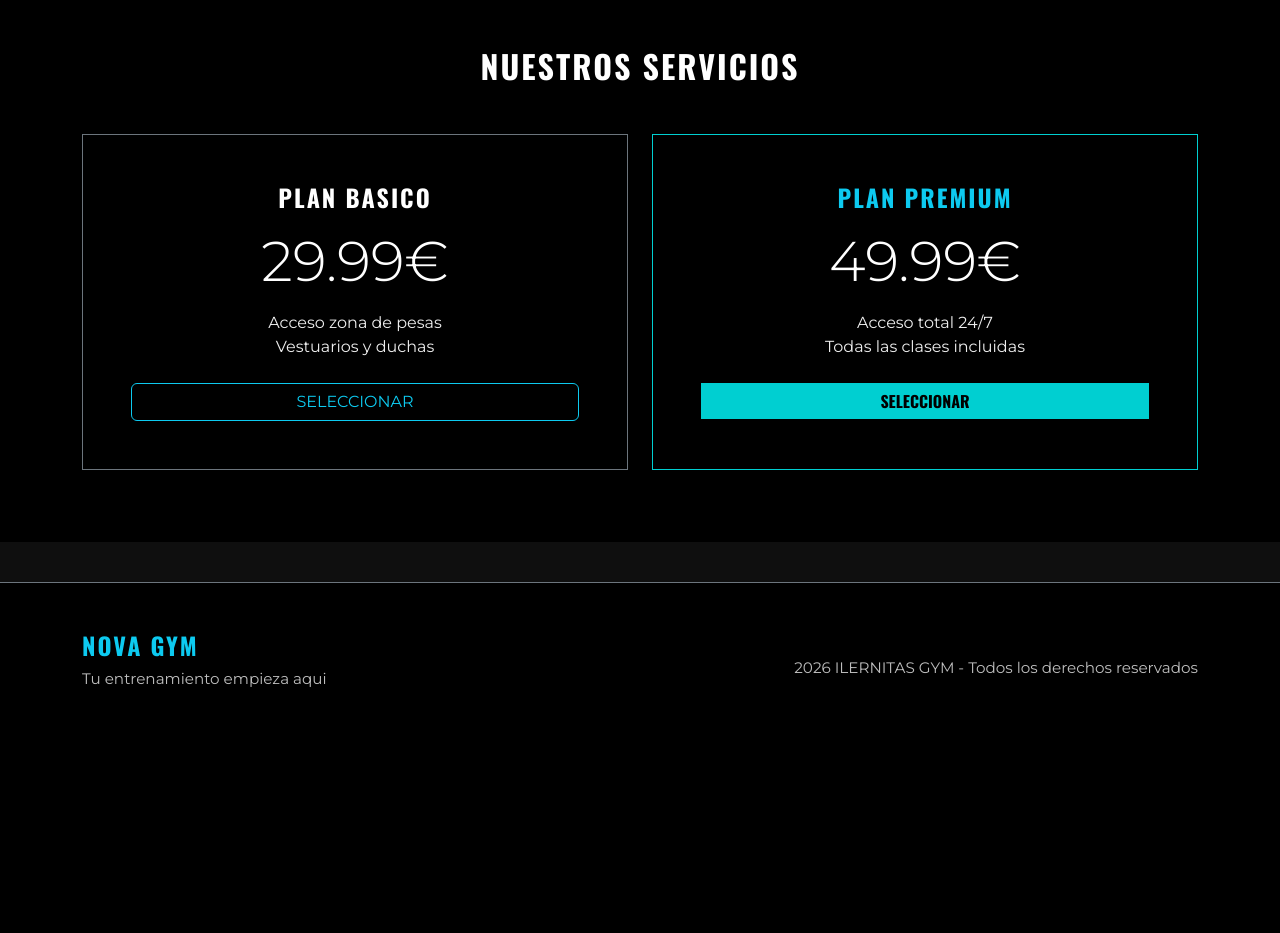
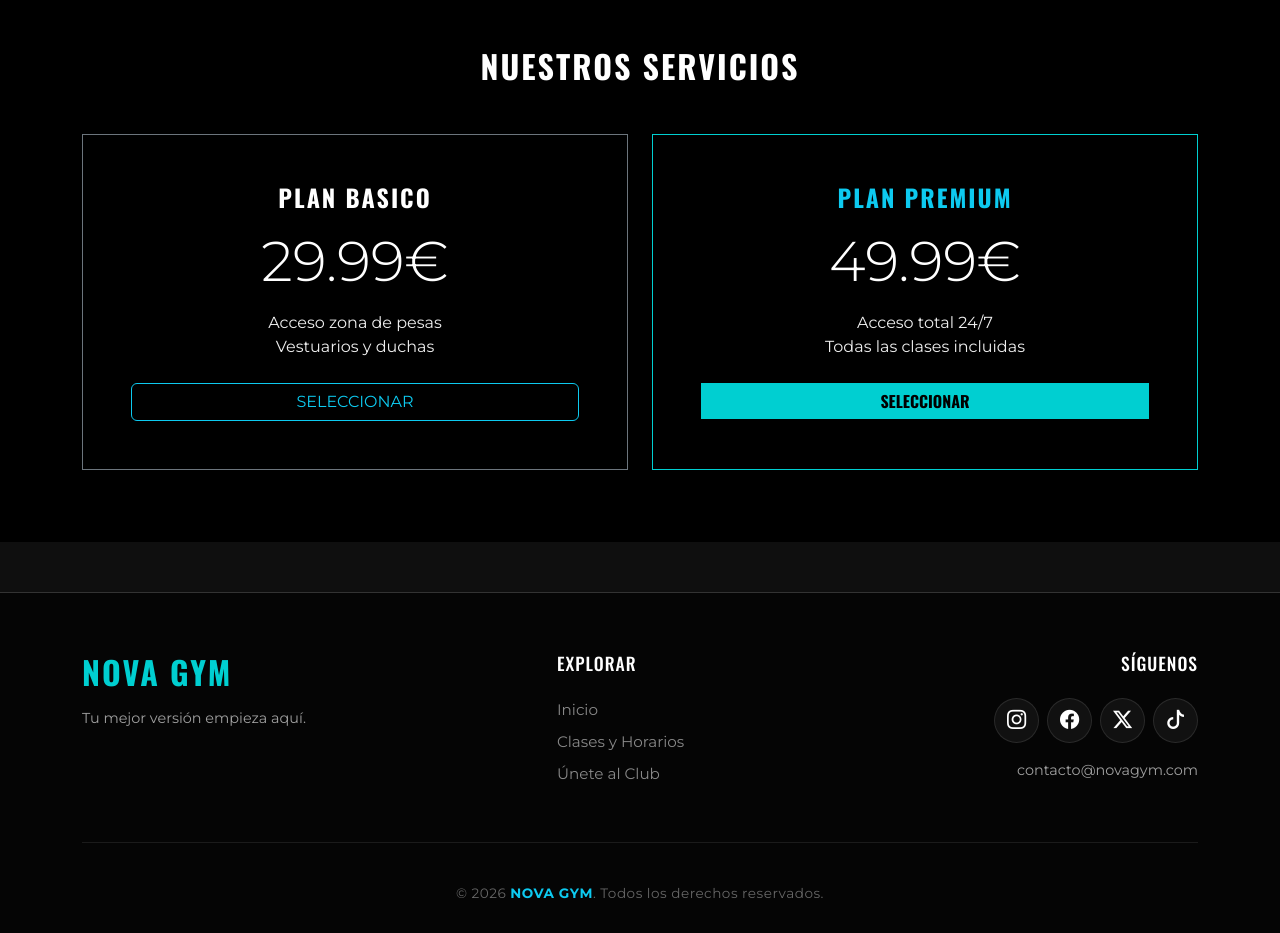
Before and after one commit to AaronEvangelista/2526-daw2-bloc2-a20-AaronEvangelista-main, a PHP site: page / in a window 1280 px wide. Shown: the part 994-1927 px from the top of the page. Before the commit the page ends 1681 px from the top, so only its background shows below. Run offline with PHP 8.4, Linux system fonts and the light colour scheme.

Commit message:
add modificaciones en el footer y css

```diff
--- a/includes/footer.php
+++ b/includes/footer.php
@@ -1,12 +1,51 @@
-<footer class="bg-black text-white py-5 border-top border-secondary">
+<link rel="stylesheet" href="https://cdn.jsdelivr.net/npm/bootstrap-icons@1.11.3/font/bootstrap-icons.min.css">
+
+<footer class="footer-premium">
     <div class="container">
+        <div class="row g-4 justify-content-between">
+
+            <div class="col-lg-4 col-md-6 text-center text-md-start">
+                <h3 class="footer-brand">NOVA GYM</h3>
+                <p class="footer-text mt-3" style="max-width: 350px; margin: 0 auto 0 0;">
+                    Tu mejor versión empieza aquí.
+                </p>
+            </div>
+
+            <div class="col-lg-3 col-md-6 text-center text-md-start">
+                <h5 class="footer-heading mb-4">Explorar</h5>
+                <ul class="list-unstyled">
+                    <li class="mb-2"><a href="../index.php" class="footer-link">Inicio</a></li>
+                    <li class="mb-2"><a href="../pages/verClases.php" class="footer-link">Clases y Horarios</a></li>
+
+                    <?php if (isset($_SESSION['rol'])): ?>
+                        <li class="mb-2"><a href="../pages/perfil.php" class="footer-link">Mi Perfil</a></li>
+                    <?php else: ?>
+                        <li class="mb-2"><a href="../sessions/registro.php" class="footer-link">Únete al Club</a></li>
+                    <?php endif; ?>
+                </ul>
+            </div>
+
+            <div class="col-lg-3 col-md-12 text-center text-md-end">
+                <h5 class="footer-heading mb-4">Síguenos</h5>
+
+                <div class="d-flex justify-content-center justify-content-md-end mb-3 gap-2">
+                    <a href="#" class="social-icon-btn"><i class="bi bi-instagram"></i></a>
+                    <a href="#" class="social-icon-btn"><i class="bi bi-facebook"></i></a>
+                    <a href="#" class="social-icon-btn"><i class="bi bi-twitter-x"></i></a>
+                    <a href="#" class="social-icon-btn"><i class="bi bi-tiktok"></i></a>
+                </div>
+
+                <p class="footer-text small">contacto@novagym.com</p>
+            </div>
+        </div>
+
+        <hr class="footer-divider">
+
         <div class="row align-items-center">
-            <div class="col-md-6 text-center text-md-start">
-                <h4 class="text-info">NOVA GYM</h4>
-                <p class="text-muted small">Tu entrenamiento empieza aqui</p>
-            </div>
-            <div class="col-md-6 text-center text-md-end">
-                <p class="text-muted mb-0"> 2026 ILERNITAS GYM - Todos los derechos reservados</p>
+            <div class="col-md-12 text-center">
+                <p class="footer-copyright mb-0">
+                    &copy; 2026 <strong class="text-info">NOVA GYM</strong>. Todos los derechos reservados.
+                </p>
             </div>
         </div>
     </div>
--- a/styles/style.css
+++ b/styles/style.css
@@ -92,24 +92,6 @@ h1, h2, h3, h4, .navbar-brand {
 .btn-info:hover {
     background-color: #fff;
     box-shadow: 0 0 15px rgba(0, 207, 209, 0.5);
-}
-
-footer {
-    background-color: #000000 !important;
-    border-top: 1px solid #333 !important;
-    color: #ffffff !important;
-    flex-shrink: 0;
-    padding: 20px 0;
-    margin-top: 40px;
-}
-
-footer h4 {
-    color: #00cfd1 !important;
-}
-
-footer p, footer span {
-    color: #ffffff !important;
-    opacity: 0.8;
 }
 
 .auth-wrapper {
@@ -218,6 +200,86 @@ footer p, footer span {
     border-color: #00cfd1 !important;
 }
 
+footer, .footer-premium {
+    background-color: #050505 !important;
+    border-top: 1px solid #333;
+    color: #ffffff;
+    flex-shrink: 0;
+    padding-top: 60px;
+    padding-bottom: 30px;
+    margin-top: 50px;
+}
+
+.footer-brand {
+    font-family: "Oswald", sans-serif;
+    color: #00cfd1;
+    font-size: 2rem;
+    letter-spacing: 2px;
+    margin-bottom: 1rem;
+}
+
+.footer-heading {
+    font-family: "Oswald", sans-serif;
+    color: #fff;
+    letter-spacing: 1px;
+    font-size: 1.1rem;
+    text-transform: uppercase;
+}
+
+.footer-text {
+    color: #a0a0a0;
+    line-height: 1.6;
+    font-size: 0.9rem;
+}
+
+.footer-link {
+    color: #888 !important;
+    text-decoration: none;
+    transition: all 0.3s ease;
+    display: inline-block;
+    font-size: 0.95rem;
+}
+
+.footer-link:hover {
+    color: #00cfd1 !important;
+    padding-left: 10px;
+}
+
+.social-icon-btn {
+    width: 45px;
+    height: 45px;
+    display: inline-flex;
+    align-items: center;
+    justify-content: center;
+    border-radius: 50%;
+    background-color: rgba(255, 255, 255, 0.05);
+    border: 1px solid rgba(255, 255, 255, 0.1);
+    color: #fff !important;
+    text-decoration: none;
+    transition: all 0.3s cubic-bezier(0.175, 0.885, 0.32, 1.275);
+    font-size: 1.2rem;
+}
+
+.social-icon-btn:hover {
+    background-color: #00cfd1;
+    border-color: #00cfd1;
+    color: #000 !important;
+    transform: translateY(-5px) scale(1.1);
+    box-shadow: 0 5px 20px rgba(0, 207, 209, 0.4);
+}
+
+.footer-divider {
+    border-color: #333;
+    opacity: 0.5;
+    margin: 40px 0;
+}
+
+.footer-copyright {
+    color: #666;
+    font-size: 0.85rem;
+    letter-spacing: 0.5px;
+}
+
 @media (max-width: 768px) {
     .login-card {
         margin: 20px;
```
Also changed, not shown: base_de_datos/gym_db.db.
